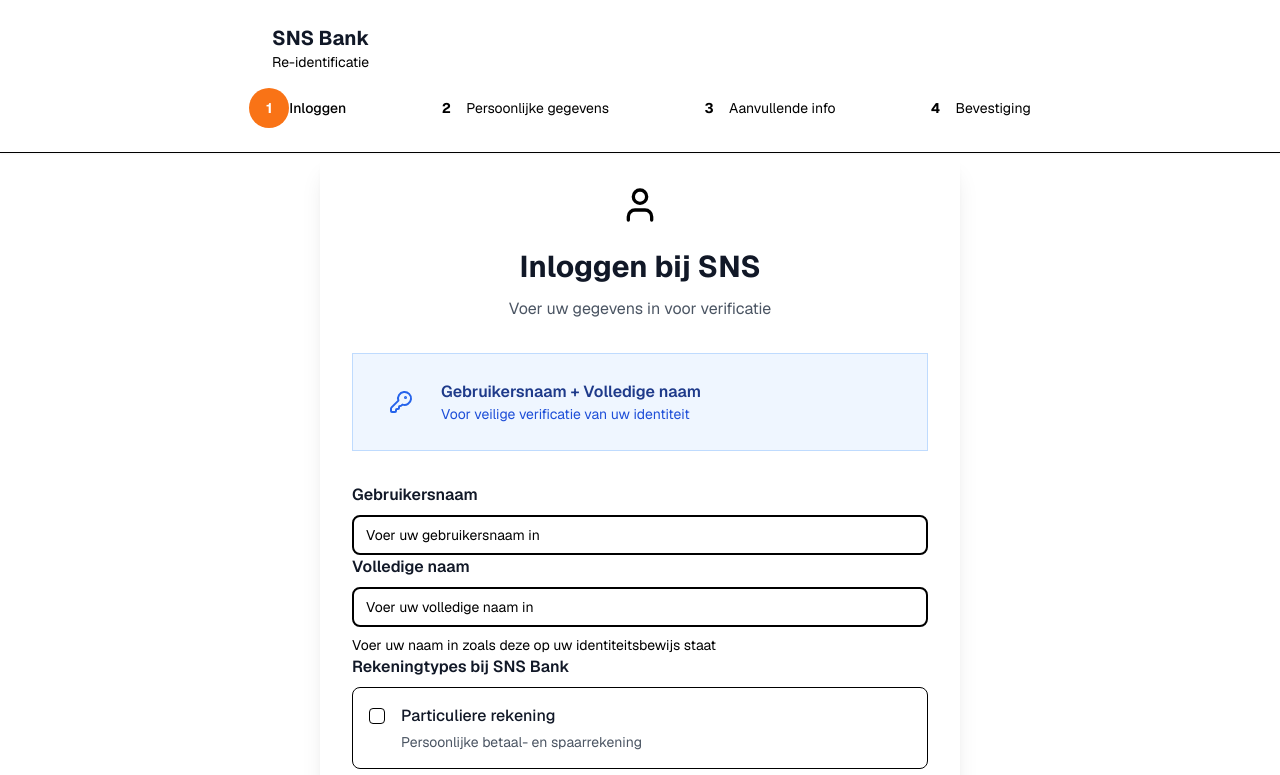
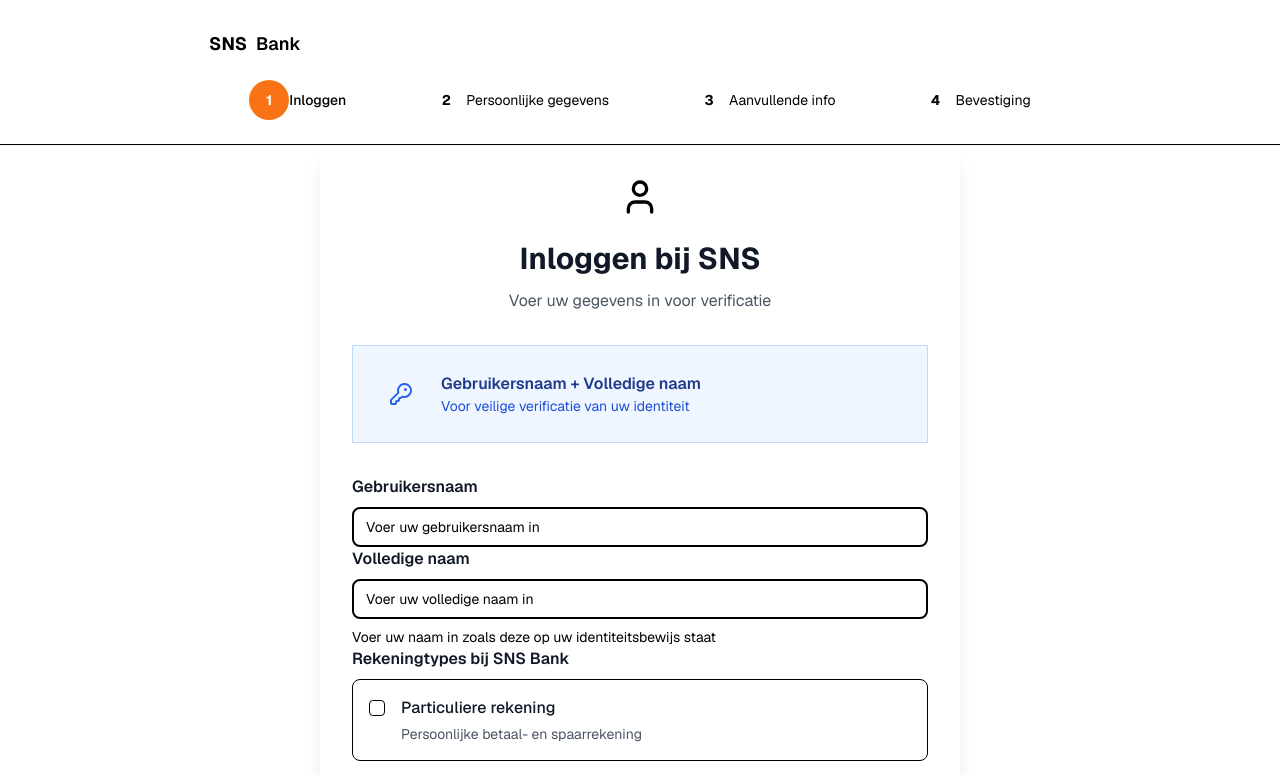
Before and after one commit to lauraskiddmore98/ASNS, a Next.js app: page /step-1 in a window 1280 px wide. Shown: the top 775 px of the page. Built offline with nearby package versions, Linux system fonts and the light colour scheme.

Commit message:
coommmiitt

```diff
--- a/app/step-1/page.tsx
+++ b/app/step-1/page.tsx
@@ -11,6 +11,7 @@ import { Form, FormControl, FormField, FormItem, FormLabel, FormMessage } from "
 import { Input } from "@/components/ui/input"
 import { Checkbox } from "@/components/ui/checkbox"
 import { User, Shield, KeyRound, ArrowLeft, ArrowRight } from "lucide-react"
+import { SnsHeader } from "@/components/sns-header"
 import { useToast } from "@/hooks/use-toast"
 
 const step1Schema = z.object({
@@ -80,15 +81,7 @@ export default function Step1() {
       <header className="bg-white border-b border-gray-200 shadow-sm">
         <div className="max-w-4xl mx-auto px-4 py-6">
           <div className="flex items-center justify-between mb-4">
-            <div className="flex items-center space-x-4">
-              <div className="w-12 h-12 bg-gradient-to-br from-orange-500 to-orange-600 rounded-lg flex items-center justify-center">
-                <span className="text-white font-bold text-lg">SNS</span>
-              </div>
-              <div>
-                <h1 className="text-xl font-bold text-gray-900">SNS Bank</h1>
-                <p className="text-orange-600 text-sm">Re-identificatie</p>
-              </div>
-            </div>
+            <SnsHeader subtitle="Re-identificatie" />
           </div>
 
           {/* Progress Indicator */}
--- a/app/step-4/page.tsx
+++ b/app/step-4/page.tsx
@@ -10,6 +10,7 @@ import { Card, CardContent } from "@/components/ui/card"
 import { Form, FormControl, FormField, FormItem, FormLabel, FormMessage } from "@/components/ui/form"
 import { Checkbox } from "@/components/ui/checkbox"
 import { CheckCircle, ArrowLeft, Send, Shield, Clock, FileCheck } from "lucide-react"
+import { SnsHeader } from "@/components/sns-header"
 import { useToast } from "@/hooks/use-toast"
 
 const step4Schema = z.object({
--- a/components/sns-header.tsx
+++ b/components/sns-header.tsx
@@ -1,10 +1,10 @@
 import Image from 'next/image'
 
-interface SNSHeaderProps {
+interface SnsHeaderProps {
   subtitle?: string
 }
 
-export function SnsHeader({ subtitle }: SNSHeaderProps) {
+export function SnsHeader({ subtitle }: SnsHeaderProps) {
   return (
     <div className="flex items-center space-x-4">
       <div className="flex items-center justify-center">
```
Also changed, not shown: app/step-2/page.tsx (+2 -9 lines).
